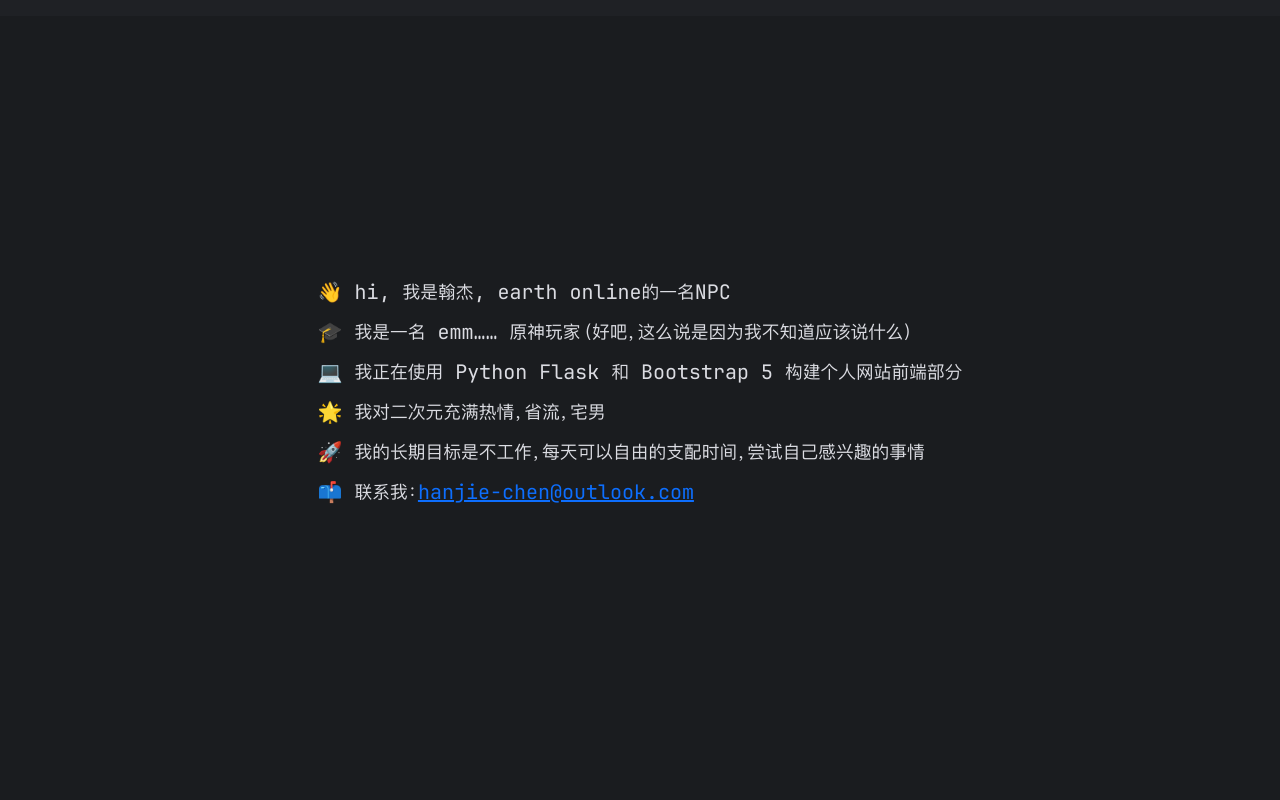
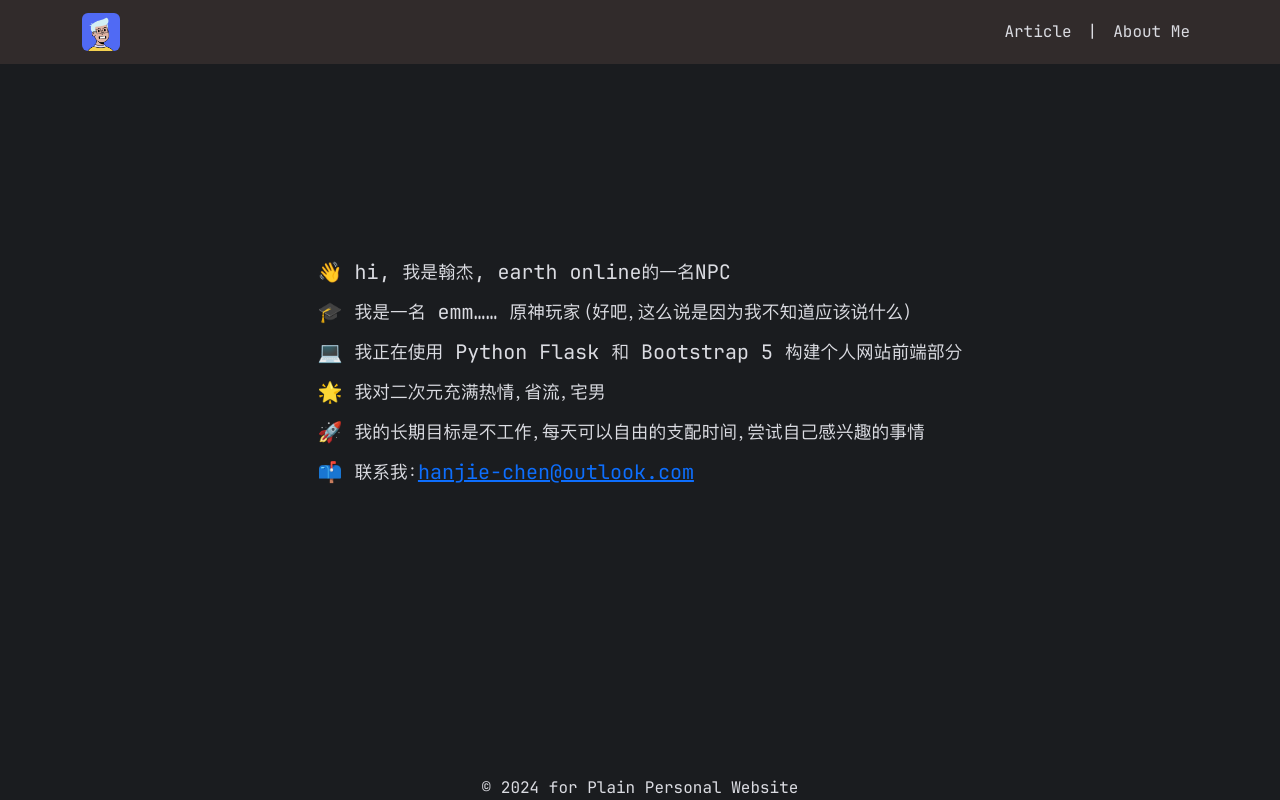
Before and after one commit to hanjie-chen/Test-Website, a Flask app: page / in a window 1280 px wide. Run offline with Flask 3, Linux system fonts and the light colour scheme; some libraries are stand-ins or nearby versions.

Commit message:
build the indext page

```diff
--- a/static/style.css
+++ b/static/style.css
@@ -1,27 +1,28 @@
-/* 导航栏背景的颜色 */
+body{
+    /* set body font color */
+    color: #DBDCE2 !important;
+    /* set body background color */
+    background-color: #1A1C1F;
+}
+
+/* 确保 navbar 和 footer 使用自定义背景色和字体颜色 */
 .navbar-custom {
-    background-color: #1F2125;
+    background-color: #312b2b;
+    height: 8vh;
 }
+
 /* 导航栏字体颜色 */
 .navbar-custom .navbar-nav .nav-link {
-    color: #FFFFFF;
-}
-/* 自定义背景颜色 */
-.body_background {
-    background-color: #1A1C1F; /* 这里可以替换成您想要的颜色值 */
-}
-/* 设置body中文字的颜色 */
-body{
     color: #DBDCE2;
 }
-/* 自定义按钮的样式 */
-.buttom_custom{
-    background-color: #356D4B;
-    color: #1A1C1F;
+
+.main-content{
+    height: 87vh;
 }
-.custom_card{
-    background-color: #131313; /* 设置卡片的背景颜色 */
-    color: #DBDCE2;
-    border: 2px solid #DBDCE2; /* 设置卡片的边框宽度、颜色和样式 */
-    border-radius: 10px; /* 设置卡片的圆角 */
+
+/* define the footer with the same  */
+.footer-custom {
+    /* background-color: #2f3c50; */
+    /* color: #DBDCE2; */
+    height: 5vh;
 }
--- a/templates/index.html
+++ b/templates/index.html
@@ -16,10 +16,9 @@
     <link rel="stylesheet" href="{{ url_for('static', filename='style.css')}}">
 
 </head>
-<body class="body_background body_color min-vh-100">
-  <main>
+<body>
+  <!-- <main>
     <nav class="navbar navbar-expand-sm navbar-custom fixed-top">
-      <!-- test -->
     </nav>
 
 
@@ -37,13 +36,62 @@
     </div>
 
     <footer>
-      <!-- <div class="text-center">
-        <small>&copy; 2024 for Plain Personal Website</small>
-      </div> -->
+    </footer>
+
+  </main> -->
+  <main class="d-flex flex-column min-vh-100">
+    <!-- Navbar -->
+    <nav class="navbar navbar-expand-sm navbar-custom fixed-top">
+      <!-- my website headavatar -->
+      <div class="container">
+        <a class="navbar-brand" href="{{ url_for('index')}}">
+          <img alt="avatar" class="rounded" style="width:3vw;" src="{{ url_for('static', filename='images/headavatar/head_avatar_problem.png') }}">
+        </a>
+
+        <div class="collapse navbar-collapse" id="mynavbar">
+          <ul class="navbar-nav ms-auto">
+            <!-- 文章页面就可以包含分类和标签了 不用另外起一个页面 -->
+            <li class="nav-item">
+              <a class="nav-link" href="{{ url_for('index') }}">
+                 Article
+              </a>
+            </li>
+            <li class="nav-item">
+              <span class="nav-link">|</span>
+            </li>
+            <li class="nav-item">
+              <a class="nav-link" href="{{ url_for('index') }}">
+                 About Me
+              </a>
+            </li>
+          </ul>
+        </div>
+      </div>
+    </nav>
+
+
+    <!-- Main Content -->
+    <div class="main-content container-fluid flex-grow-1 d-flex align-items-center justify-content-center">
+      <div class="content-wrapper">
+        <div class="content">
+          <h5 class="mb-3">👋 hi, 我是翰杰, earth online的一名NPC</h5>
+          <h5 class="mb-3">🎓 我是一名 emm…… 原神玩家（好吧，这么说是因为我不知道应该说什么）</h5>
+          <h5 class="mb-3">💻 我正在使用 Python Flask 和 Bootstrap 5 构建个人网站前端部分</h5>
+          <h5 class="mb-3">🌟 我对二次元充满热情，省流，宅男</h5>
+          <h5 class="mb-3">🚀 我的长期目标是不工作，每天可以自由的支配时间，尝试自己感兴趣的事情</h5>
+          <h5 class="mb-3">📫 联系我：<a href="mailto:hanjiechen@outlook.com">hanjie-chen@outlook.com</a></h5>
+        </div>
+      </div>
+    </div>
+
+    <!-- Footer -->
+    <footer class="footer-custom py-3 ">
+      <div class="container text-center">
+        <span>&copy; 2024 for Plain Personal Website</span>
+      </div>
     </footer>
 
   </main>
-
   <!-- Bootstrap 5 JS Bundle with Popper -->
   <script src="{{ url_for('static', filename='bootstrap5/js/bootstrap.bundle.min.js') }}"></script>
 </body>
```
Also changed, not shown: static/StaticOverivew.md (+29 -0 lines), Readme.md.
